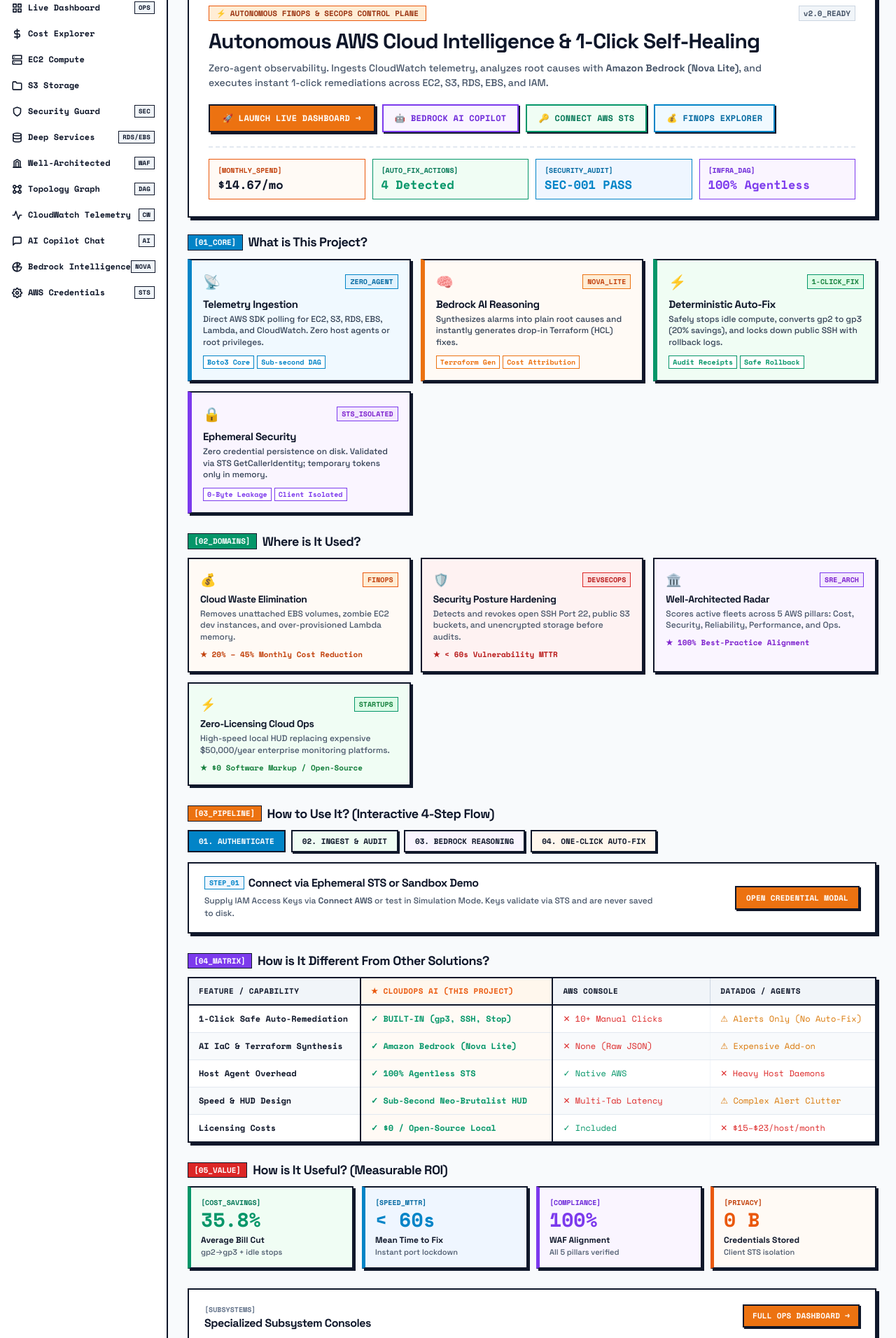
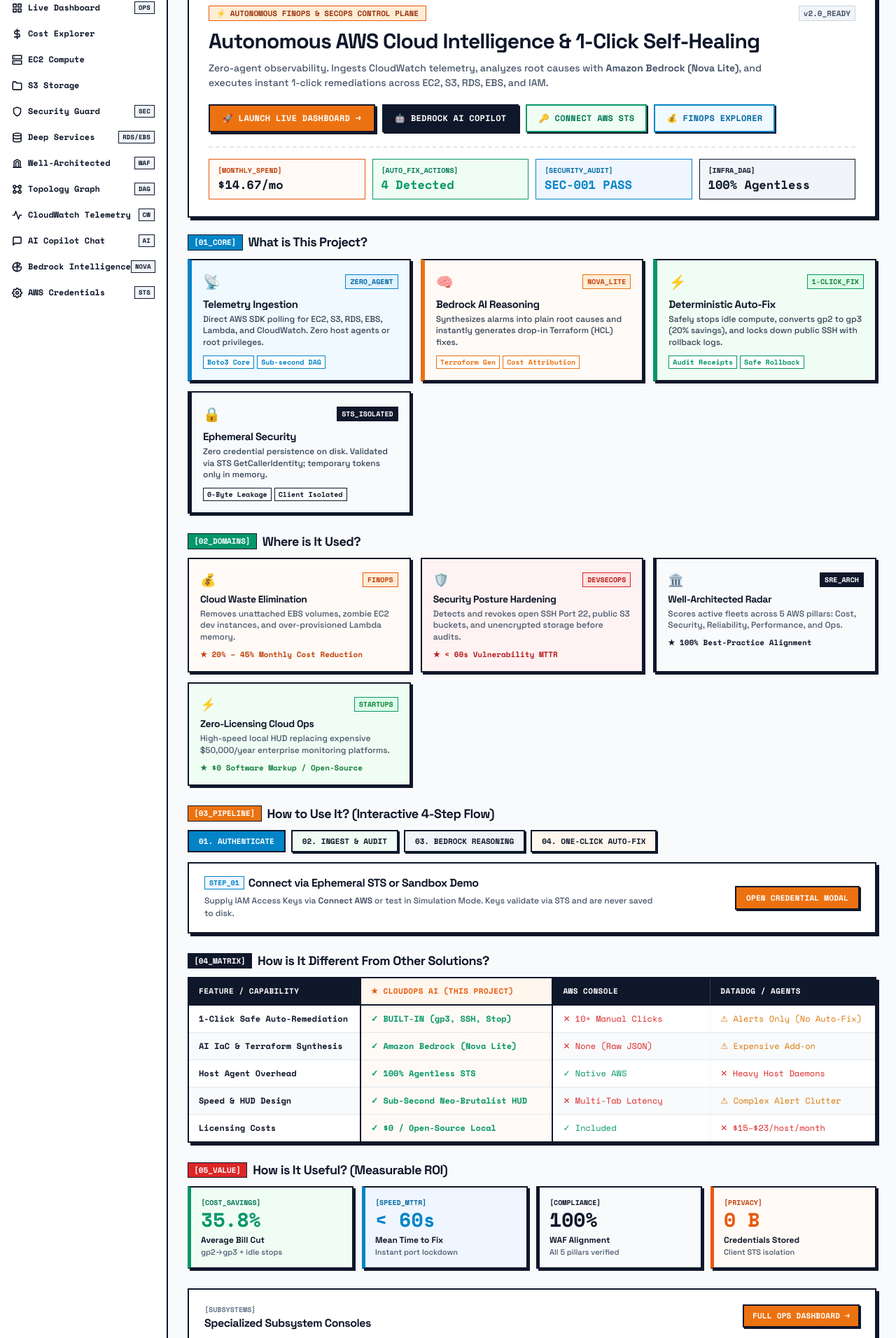
Before and after one commit to ultronop592/-AI-Powered-AWS-Infrastructure-Intelligence-Platform, a Next.js app in the folder frontend/: page / in a window 1280 px wide. Shown: the part 149-2061 px from the top of the page at 70% size. Built offline with nearby package versions, Linux system fonts and the light colour scheme; no server answers.

Commit message:
style: eliminate purple across site and replace with premium dark gunmetal in cards and tables

```diff
--- a/frontend/src/app/globals.css
+++ b/frontend/src/app/globals.css
@@ -27,8 +27,8 @@
   --aws-status-red-text: #dc2626;
   --aws-status-blue-bg: #f0f9ff;
   --aws-status-blue-text: #0284c7;
-  --aws-status-purple-bg: #faf5ff;
-  --aws-status-purple-text: #7c3aed;
+  --aws-status-dark-bg: #0f172a;
+  --aws-status-dark-text: #ffffff;
 
   /* Neo-Brutalist & Retro-OS Design System Variables */
   --retro-border-color: #0f172a;
@@ -227,10 +227,10 @@ button, input, select, textarea, .mono, .retro-mono, code, pre {
   border-color: var(--retro-border-color);
 }
 
-.aws-badge-purple {
-  background-color: var(--aws-status-purple-bg);
-  color: var(--aws-status-purple-text);
-  border-color: var(--retro-border-color);
+.aws-badge-dark {
+  background-color: #0f172a;
+  color: #ffffff;
+  border-color: #0f172a;
 }
 
 /* Retro OS Tables */
@@ -250,13 +250,13 @@ button, input, select, textarea, .mono, .retro-mono, code, pre {
 }
 
 .aws-table th {
-  background-color: #f1f5f9;
-  color: var(--aws-text-primary);
+  background-color: #0f172a;
+  color: #ffffff;
   font-family: var(--font-mono);
   font-weight: 700;
   padding: 10px 14px;
-  border-bottom: var(--retro-border);
-  border-right: 1px solid #cbd5e1;
+  border-bottom: 2px solid #0f172a;
+  border-right: 1px solid #334155;
   text-transform: uppercase;
   font-size: 11px;
   letter-spacing: 0.04em;
@@ -377,10 +377,10 @@ input[type="text"]:focus, input[type="password"]:focus, select:focus, textarea:f
   border-left: 5px solid #059669 !important;
 }
 
-.card-tint-purple {
-  background-color: #faf5ff !important;
+.card-tint-dark {
+  background-color: #f8fafc !important;
   border: 2px solid #0f172a !important;
-  border-left: 5px solid #7c3aed !important;
+  border-left: 5px solid #0f172a !important;
 }
 
 .card-tint-amber {
--- a/frontend/src/app/overview/page.tsx
+++ b/frontend/src/app/overview/page.tsx
@@ -221,7 +221,7 @@ export default function OverviewPage() {
                 [WAF_FRAMEWORK]
               </div>
               <div style={{ display: 'flex', alignItems: 'baseline', justifyContent: 'space-between' }}>
-                <span style={{ fontSize: '16px', fontWeight: 800, fontFamily: 'var(--font-mono)', color: '#7c3aed' }}>
+                <span style={{ fontSize: '16px', fontWeight: 800, fontFamily: 'var(--font-mono)', color: '#0f172a' }}>
                   82/100
                 </span>
                 <span style={{ fontSize: '10px', fontFamily: 'var(--font-mono)', color: '#0f172a' }}>
--- a/frontend/src/app/page.tsx
+++ b/frontend/src/app/page.tsx
@@ -194,9 +194,9 @@ export default function HomePage() {
                 style={{
                   padding: '9px 16px',
                   fontSize: '12px',
-                  backgroundColor: '#faf5ff',
-                  borderColor: '#7c3aed',
-                  color: '#6d28d9'
+                  backgroundColor: '#0f172a',
+                  borderColor: '#0f172a',
+                  color: '#ffffff'
                 }}
               >
                 <span>🤖</span> BEDROCK AI COPILOT
@@ -268,11 +268,11 @@ export default function HomePage() {
                 </div>
               </div>
 
-              <div style={{ backgroundColor: '#faf5ff', border: '1.5px solid #7c3aed', padding: '8px 12px' }}>
-                <div style={{ fontSize: '10px', fontFamily: 'var(--font-mono)', color: '#6d28d9', fontWeight: 800 }}>
+              <div style={{ backgroundColor: '#f1f5f9', border: '1.5px solid #0f172a', padding: '8px 12px' }}>
+                <div style={{ fontSize: '10px', fontFamily: 'var(--font-mono)', color: '#0f172a', fontWeight: 800 }}>
                   [INFRA_DAG]
                 </div>
-                <div style={{ fontSize: '17px', fontWeight: 800, fontFamily: 'var(--font-mono)', color: '#7c3aed' }}>
+                <div style={{ fontSize: '17px', fontWeight: 800, fontFamily: 'var(--font-mono)', color: '#0f172a' }}>
                   100% Agentless
                 </div>
               </div>
@@ -417,11 +417,11 @@ export default function HomePage() {
                 </div>
               </div>
 
-              {/* Card 4: Purple */}
+              {/* Card 4: Premium Dark Slate */}
               <div className="hover-neo" style={{
-                backgroundColor: '#faf5ff',
+                backgroundColor: '#f8fafc',
                 border: '2px solid #0f172a',
-                borderLeft: '6px solid #7c3aed',
+                borderLeft: '6px solid #0f172a',
                 boxShadow: '3px 3px 0px #0f172a',
                 padding: '16px'
               }}>
@@ -430,10 +430,10 @@ export default function HomePage() {
                   <span style={{
                     fontSize: '10px',
                     fontFamily: 'var(--font-mono)',
-                    backgroundColor: '#f3e8ff',
-                    color: '#7e22ce',
+                    backgroundColor: '#0f172a',
+                    color: '#ffffff',
                     padding: '2px 6px',
-                    border: '1px solid #7c3aed',
+                    border: '1px solid #0f172a',
                     fontWeight: 800
                   }}>
                     STS_ISOLATED
@@ -446,10 +446,10 @@ export default function HomePage() {
                   Zero credential persistence on disk. Validated via STS GetCallerIdentity; temporary tokens only in memory.
                 </p>
                 <div style={{ display: 'flex', flexWrap: 'wrap', gap: '4px' }}>
-                  <span style={{ fontSize: '10px', fontFamily: 'var(--font-mono)', backgroundColor: '#ffffff', border: '1px solid #7c3aed', padding: '1px 5px', color: '#7c3aed', fontWeight: 700 }}>
+                  <span style={{ fontSize: '10px', fontFamily: 'var(--font-mono)', backgroundColor: '#ffffff', border: '1px solid #0f172a', padding: '1px 5px', color: '#0f172a', fontWeight: 700 }}>
                     0-Byte Leakage
                   </span>
-                  <span style={{ fontSize: '10px', fontFamily: 'var(--font-mono)', backgroundColor: '#ffffff', border: '1px solid #7c3aed', padding: '1px 5px', color: '#7c3aed', fontWeight: 700 }}>
+                  <span style={{ fontSize: '10px', fontFamily: 'var(--font-mono)', backgroundColor: '#ffffff', border: '1px solid #0f172a', padding: '1px 5px', color: '#0f172a', fontWeight: 700 }}>
                     Client Isolated
                   </span>
                 </div>
@@ -531,14 +531,15 @@ export default function HomePage() {
 
               {/* Domain 3: SRE */}
               <div className="hover-neo" style={{
-                backgroundColor: '#faf5ff',
+                backgroundColor: '#f8fafc',
                 border: '2px solid #0f172a',
+                borderLeft: '5px solid #0f172a',
                 boxShadow: '3px 3px 0px #0f172a',
                 padding: '16px'
               }}>
                 <div style={{ display: 'flex', alignItems: 'center', justifyContent: 'space-between', marginBottom: '6px' }}>
                   <span style={{ fontSize: '18px' }}>🏛️</span>
-                  <span style={{ fontSize: '10px', fontFamily: 'var(--font-mono)', backgroundColor: '#f3e8ff', color: '#7e22ce', padding: '2px 6px', border: '1px solid #7c3aed', fontWeight: 800 }}>
+                  <span style={{ fontSize: '10px', fontFamily: 'var(--font-mono)', backgroundColor: '#0f172a', color: '#ffffff', padding: '2px 6px', border: '1px solid #0f172a', fontWeight: 800 }}>
                     SRE_ARCH
                   </span>
                 </div>
@@ -548,7 +549,7 @@ export default function HomePage() {
                 <p style={{ fontSize: '12px', color: '#475569', margin: '0 0 8px 0', lineHeight: '1.4' }}>
                   Scores active fleets across 5 AWS pillars: Cost, Security, Reliability, Performance, and Ops.
                 </p>
-                <div style={{ fontSize: '11px', fontFamily: 'var(--font-mono)', color: '#7e22ce', fontWeight: 800 }}>
+                <div style={{ fontSize: '11px', fontFamily: 'var(--font-mono)', color: '#0f172a', fontWeight: 800 }}>
                   ★ 100% Best-Practice Alignment
                 </div>
               </div>
@@ -603,7 +604,7 @@ export default function HomePage() {
               {[
                 { step: 1, label: '01. AUTHENTICATE', color: '#0284c7', bg: '#eff6ff' },
                 { step: 2, label: '02. INGEST & AUDIT', color: '#059669', bg: '#f0fdf4' },
-                { step: 3, label: '03. BEDROCK REASONING', color: '#7c3aed', bg: '#faf5ff' },
+                { step: 3, label: '03. BEDROCK REASONING', color: '#0f172a', bg: '#f1f5f9' },
                 { step: 4, label: '04. ONE-CLICK AUTO-FIX', color: '#ea580c', bg: '#fff7ed' },
               ].map((s) => (
                 <button
@@ -681,7 +682,7 @@ export default function HomePage() {
                 <div style={{ display: 'flex', alignItems: 'center', justifyContent: 'space-between', flexWrap: 'wrap', gap: '14px' }}>
                   <div style={{ maxWidth: '650px' }}>
                     <div style={{ display: 'flex', alignItems: 'center', gap: '6px', marginBottom: '6px' }}>
-                      <span style={{ fontSize: '10px', fontFamily: 'var(--font-mono)', backgroundColor: '#faf5ff', color: '#7c3aed', border: '1px solid #7c3aed', padding: '1px 6px', fontWeight: 800 }}>
+                      <span style={{ fontSize: '10px', fontFamily: 'var(--font-mono)', backgroundColor: '#f1f5f9', color: '#0f172a', border: '1px solid #0f172a', padding: '1px 6px', fontWeight: 800 }}>
                         STEP_03
                       </span>
                       <h3 style={{ fontSize: '16px', fontWeight: 800, color: '#0f172a', margin: 0 }}>
@@ -692,7 +693,7 @@ export default function HomePage() {
                       Nova Lite flags idle instances, misconfigured volumes, and open ports with exact monthly dollar savings and Terraform code.
                     </p>
                   </div>
-                  <button onClick={() => setIsCopilotOpen(true)} className="aws-btn-primary" style={{ padding: '7px 14px', fontSize: '11px', backgroundColor: '#7c3aed' }}>
+                  <button onClick={() => setIsCopilotOpen(true)} className="aws-btn-primary" style={{ padding: '7px 14px', fontSize: '11px', backgroundColor: '#0f172a' }}>
                     OPEN BEDROCK COPILOT
                   </button>
                 </div>
@@ -727,7 +728,7 @@ export default function HomePage() {
               <span style={{
                 fontSize: '11px',
                 fontFamily: 'var(--font-mono)',
-                backgroundColor: '#7c3aed',
+                backgroundColor: '#0f172a',
                 color: '#ffffff',
                 padding: '2px 8px',
                 fontWeight: 800,
@@ -870,16 +871,16 @@ export default function HomePage() {
               </div>
 
               <div className="hover-neo" style={{
-                backgroundColor: '#faf5ff',
+                backgroundColor: '#f8fafc',
                 border: '2px solid #0f172a',
-                borderLeft: '5px solid #7c3aed',
+                borderLeft: '5px solid #0f172a',
                 boxShadow: '3px 3px 0px #0f172a',
                 padding: '14px'
               }}>
-                <div style={{ fontSize: '10px', fontFamily: 'var(--font-mono)', color: '#6d28d9', fontWeight: 800, marginBottom: '2px' }}>
+                <div style={{ fontSize: '10px', fontFamily: 'var(--font-mono)', color: '#0f172a', fontWeight: 800, marginBottom: '2px' }}>
                   [COMPLIANCE]
                 </div>
-                <div style={{ fontSize: '28px', fontWeight: 800, fontFamily: 'var(--font-mono)', color: '#7c3aed', lineHeight: 1.1 }}>
+                <div style={{ fontSize: '28px', fontWeight: 800, fontFamily: 'var(--font-mono)', color: '#0f172a', lineHeight: 1.1 }}>
                   100%
                 </div>
                 <div style={{ fontSize: '12px', fontWeight: 800, color: '#0f172a', marginTop: '4px' }}>
@@ -963,7 +964,7 @@ export default function HomePage() {
                 <div style={{ fontSize: '10px', color: '#64748b' }}>Port 22 lockdown</div>
               </Link>
 
-              <Link href="/graph" className="hover-neo" style={{ padding: '12px', border: '1.5px solid #0f172a', boxShadow: '2px 2px 0px #0f172a', textDecoration: 'none', color: '#0f172a', backgroundColor: '#faf5ff' }}>
+              <Link href="/graph" className="hover-neo" style={{ padding: '12px', border: '1.5px solid #0f172a', boxShadow: '2px 2px 0px #0f172a', textDecoration: 'none', color: '#0f172a', backgroundColor: '#f1f5f9' }}>
                 <div style={{ fontSize: '16px' }}>🕸️</div>
                 <div style={{ fontWeight: 800, fontSize: '12px', fontFamily: 'var(--font-mono)' }}>DAG Graph</div>
                 <div style={{ fontSize: '10px', color: '#64748b' }}>Topology nodes</div>
--- a/frontend/src/components/CostChart.tsx
+++ b/frontend/src/components/CostChart.tsx
@@ -20,9 +20,9 @@ export default function CostChart({ costByService, totalCost, currency = 'USD' }
     if (lower.includes('s3') || lower.includes('simple storage')) return '#059669'; // Emerald
     if (lower.includes('rds') || lower.includes('relational')) return '#0284c7'; // Sky Blue
     if (lower.includes('lambda')) return '#dc2626'; // Red
-    if (lower.includes('kms') || lower.includes('key management')) return '#7c3aed'; // Purple
+    if (lower.includes('kms') || lower.includes('key management')) return '#0f172a'; // Gunmetal Dark
     if (lower.includes('cloudwatch') || lower.includes('telemetry')) return '#475569'; // Slate
-    const palette = ['#ec7211', '#0284c7', '#059669', '#d97706', '#7c3aed', '#dc2626'];
+    const palette = ['#ec7211', '#0284c7', '#059669', '#d97706', '#0f172a', '#dc2626'];
     return palette[idx % palette.length];
   };
 
--- a/frontend/src/components/ResourceNode.tsx
+++ b/frontend/src/components/ResourceNode.tsx
@@ -35,7 +35,7 @@ export default function ResourceNode({ data, selected }: ResourceNodeProps) {
       case 'ebs':
         return { color: '#d97706', icon: '💾', label: 'Amazon EBS' };
       case 'security_group':
-        return { color: '#7c3aed', icon: '🛡️', label: 'Security Group' };
+        return { color: '#0f172a', icon: '🛡️', label: 'Security Group' };
       case 'vpc':
         return { color: '#475569', icon: '🌐', label: 'Amazon VPC' };
       case 'ecs':
--- a/frontend/src/components/SecurityTable.tsx
+++ b/frontend/src/components/SecurityTable.tsx
@@ -31,7 +31,7 @@ export default function SecurityTable({ securityGroups, onRefresh }: SecurityTab
       <div className="aws-card-header" style={{ backgroundColor: '#f1f5f9' }}>
         <div style={{ display: 'flex', alignItems: 'center', gap: '8px' }}>
           <span style={{
-            backgroundColor: '#7c3aed',
+            backgroundColor: '#0f172a',
             color: '#ffffff',
             padding: '1px 5px',
             fontSize: '10px',
```
